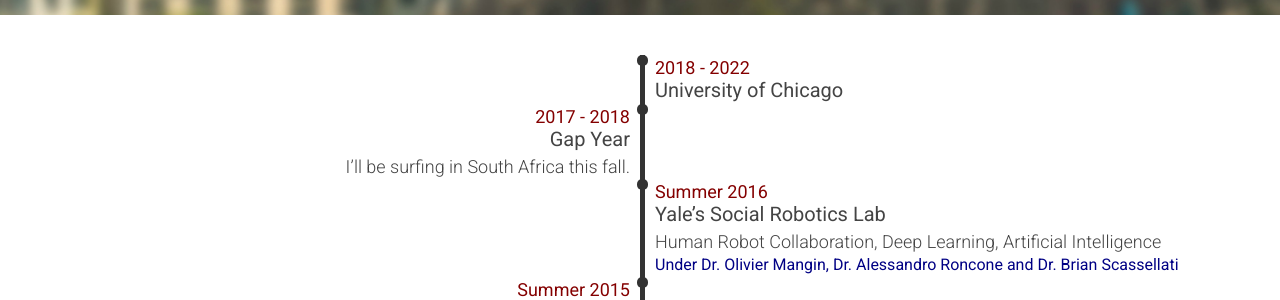
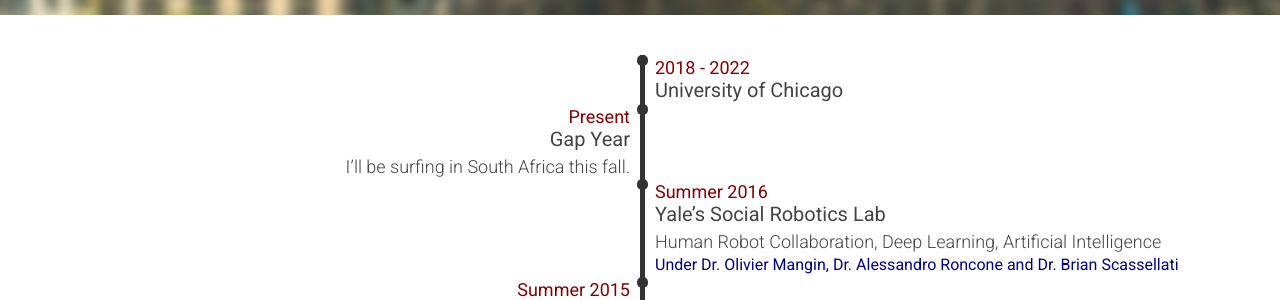
Before and after one commit to georgewildridge/georgewildridgeoriginalwebsite, a Jekyll site: the page built from index.md, in a window 1280 px wide and 900 px high. Shown: the part 385-685 px from the top of the window. Built offline with Jekyll 4.4.1, drawn with Linux system fonts in a browser that asks for light colours.

Commit message:
minor timeline update

```diff
--- a/_data/timeline.yml
+++ b/_data/timeline.yml
@@ -1,7 +1,7 @@
 - date:  2018 - 2022
   title: University of Chicago
 
-- date: 2017 - 2018
+- date: Present
   title: Gap Year
   description: I'll be surfing in South Africa this fall.
 
```
